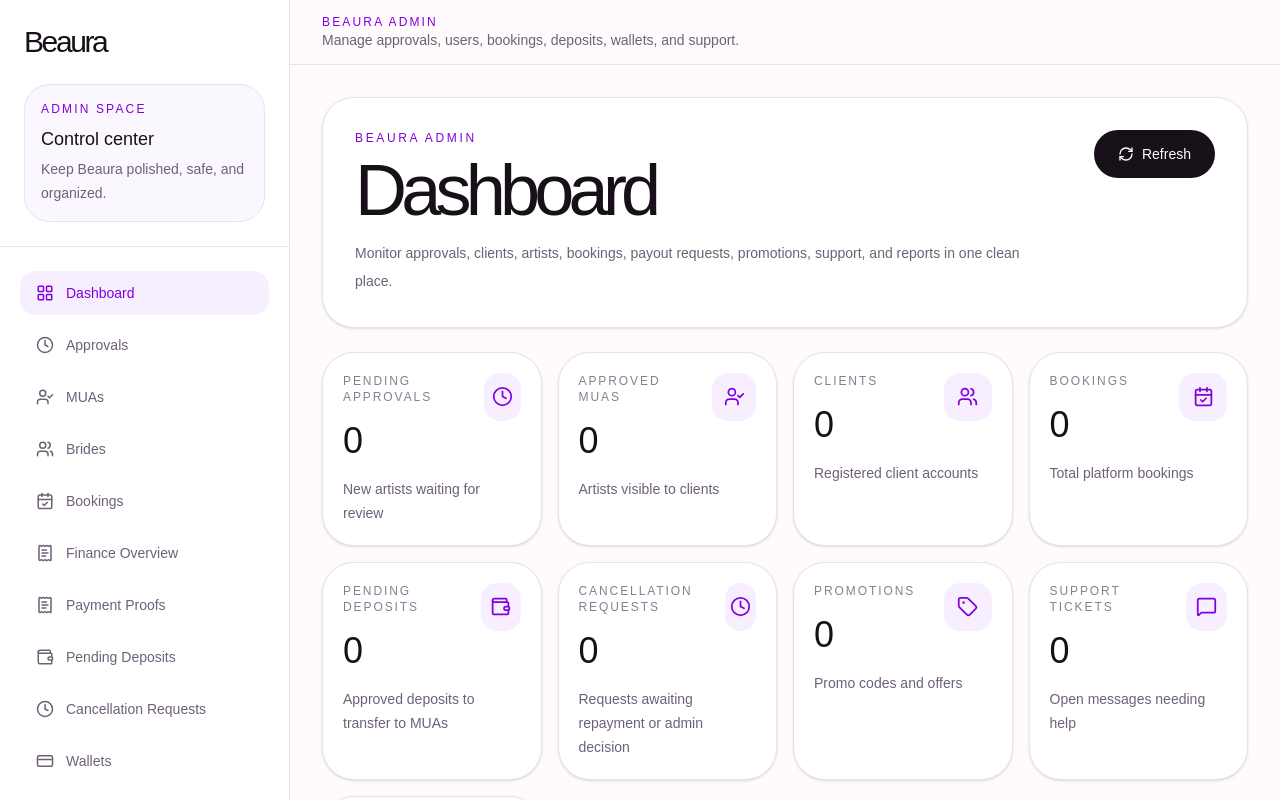
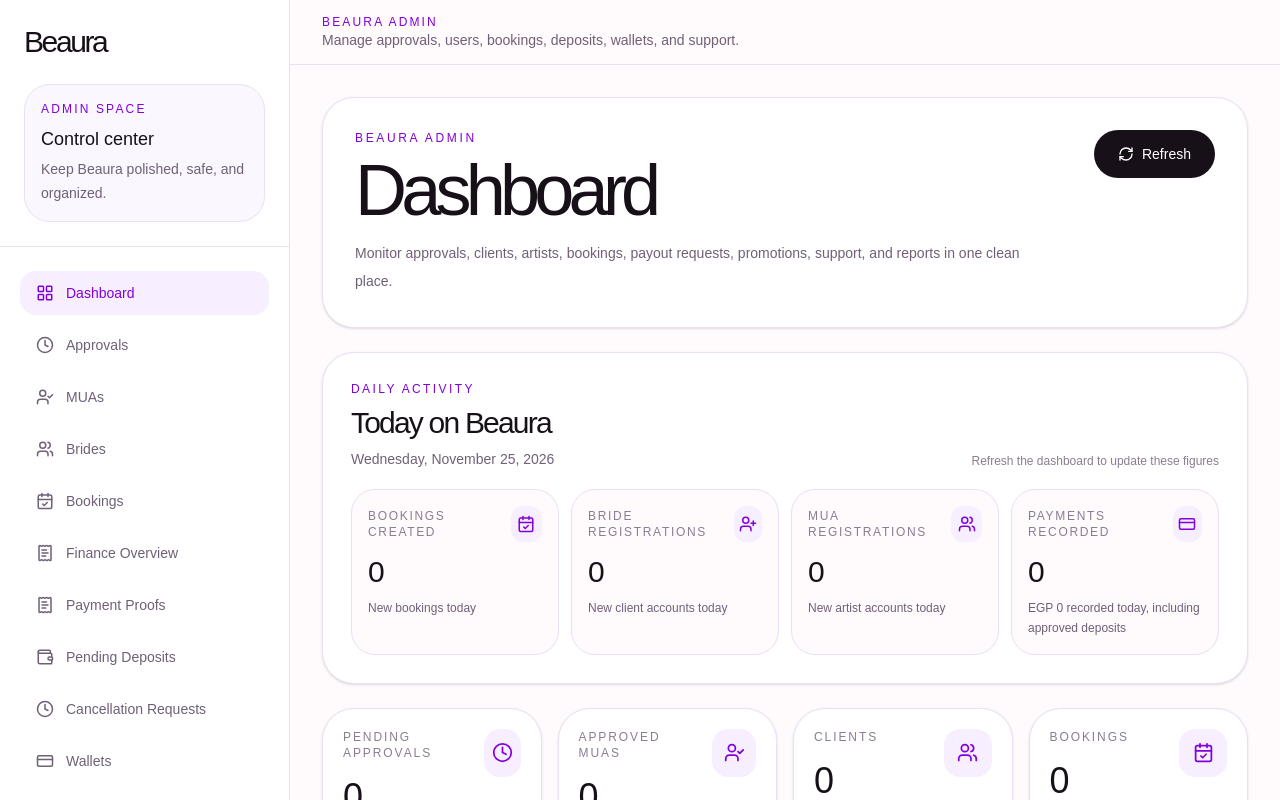
Before and after one commit to mshahd2410-create/beaura, a Next.js app: page /admin in a window 1280 px wide. Shown: the top 800 px of the page. Built offline with nearby package versions, Linux system fonts and the light colour scheme; no server answers; the database is empty.

Commit message:
Add daily activity overview to admin dashboard

```diff
--- a/app/admin/page.tsx
+++ b/app/admin/page.tsx
@@ -15,6 +15,8 @@ import {
   Tag,
   BarChart3,
   Settings,
+  UserPlus,
+  CreditCard,
 } from "lucide-react";
 import { supabase } from "@/lib/supabaseClient";
 
@@ -28,6 +30,14 @@ type DashboardStats = {
   cancellationRequests: number;
   promotions: number;
   reports: number;
+};
+
+type ActivityOverview = {
+  bookingsToday: number;
+  brideRegistrationsToday: number;
+  muaRegistrationsToday: number;
+  paymentsToday: number;
+  paymentValueToday: number;
 };
 
 export default function AdminDashboardPage() {
@@ -44,6 +54,14 @@ export default function AdminDashboardPage() {
   });
 
   const [loading, setLoading] = useState(true);
+  const [activity, setActivity] = useState<ActivityOverview>({
+    bookingsToday: 0,
+    brideRegistrationsToday: 0,
+    muaRegistrationsToday: 0,
+    paymentsToday: 0,
+    paymentValueToday: 0,
+  });
+  const [activityError, setActivityError] = useState<string | null>(null);
 
   useEffect(() => {
     fetchStats();
@@ -69,6 +87,9 @@ export default function AdminDashboardPage() {
 
   async function fetchStats() {
     setLoading(true);
+    setActivityError(null);
+
+    const { start: todayStart, end: tomorrowStart } = getCairoDayBounds();
 
     const [
       pendingMuas,
@@ -109,6 +130,37 @@ export default function AdminDashboardPage() {
     });
 
     setLoading(false);
+
+    const [bookingsToday, brideRegistrationsToday, muaRegistrationsToday, cardPayments, walletPayments, approvedDeposits] =
+      await Promise.all([
+        getCount("bookings", (q) => q.gte("created_at", todayStart).lt("created_at", tomorrowStart)),
+        getCount("bride_profiles", (q) => q.gte("created_at", todayStart).lt("created_at", tomorrowStart)),
+        getCount("mua_profiles", (q) => q.gte("created_at", todayStart).lt("created_at", tomorrowStart)),
+        supabase.from("bookings").select("id, total_price").eq("card_paid", true).gte("card_paid_at", todayStart).lt("card_paid_at", tomorrowStart),
+        supabase.from("bookings").select("id, total_price").eq("payment_method", "credit_balance").eq("wallet_charged", true).gte("wallet_charged_at", todayStart).lt("wallet_charged_at", tomorrowStart),
+        supabase.from("bookings").select("id, deposit_amount").eq("payment_method", "transfer").eq("payment_proof_status", "approved").gte("payment_proof_reviewed_at", todayStart).lt("payment_proof_reviewed_at", tomorrowStart),
+      ]);
+
+    const paymentErrors = [cardPayments.error, walletPayments.error, approvedDeposits.error].filter(Boolean);
+    if (paymentErrors.length) {
+      setActivityError(paymentErrors.map((item) => item?.message).join(" · "));
+    }
+
+    const cardRows = cardPayments.data || [];
+    const walletRows = walletPayments.data || [];
+    const depositRows = approvedDeposits.data || [];
+    const paymentValueToday =
+      cardRows.reduce((sum, row) => sum + Number(row.total_price || 0), 0) +
+      walletRows.reduce((sum, row) => sum + Number(row.total_price || 0), 0) +
+      depositRows.reduce((sum, row) => sum + Number(row.deposit_amount || 0), 0);
+
+    setActivity({
+      bookingsToday,
+      brideRegistrationsToday,
+      muaRegistrationsToday,
+      paymentsToday: cardRows.length + walletRows.length + depositRows.length,
+      paymentValueToday,
+    });
   }
 
   const cards = [
@@ -205,6 +257,28 @@ export default function AdminDashboardPage() {
           </button>
         </div>
       </div>
+
+      <section className="rounded-[2rem] border border-[#eadff5] bg-white p-6 shadow-sm sm:p-7">
+        <div className="flex flex-col gap-2 sm:flex-row sm:items-end sm:justify-between">
+          <div>
+            <p className="text-xs uppercase tracking-[0.2em] text-purple-700">Daily activity</p>
+            <h2 className="mt-2 text-3xl font-light tracking-[-0.06em] text-[#171018]">Today on Beaura</h2>
+            <p className="mt-2 text-sm text-[#6f6077]">{formatCairoToday()}</p>
+          </div>
+          <span className="text-xs text-[#8a7d91]">Refresh the dashboard to update these figures</span>
+        </div>
+        {activityError && (
+          <p role="alert" className="mt-4 rounded-xl border border-amber-200 bg-amber-50 p-3 text-xs text-amber-800">
+            Some payment activity could not be loaded: {activityError}
+          </p>
+        )}
+        <div className="mt-5 grid gap-3 sm:grid-cols-2 xl:grid-cols-4">
+          <ActivityCard label="Bookings created" value={loading ? "…" : activity.bookingsToday.toLocaleString("en-EG")} detail="New bookings today" icon={<CalendarCheck size={18} />} />
+          <ActivityCard label="Bride registrations" value={loading ? "…" : activity.brideRegistrationsToday.toLocaleString("en-EG")} detail="New client accounts today" icon={<UserPlus size={18} />} />
+          <ActivityCard label="MUA registrations" value={loading ? "…" : activity.muaRegistrationsToday.toLocaleString("en-EG")} detail="New artist accounts today" icon={<Users size={18} />} />
+          <ActivityCard label="Payments recorded" value={loading ? "…" : activity.paymentsToday.toLocaleString("en-EG")} detail={loading ? "Loading payment totals" : `EGP ${activity.paymentValueToday.toLocaleString("en-EG", { maximumFractionDigits: 2 })} recorded today, including approved deposits`} icon={<CreditCard size={18} />} />
+        </div>
+      </section>
 
       {loading ? (
         <div className="rounded-[2rem] border border-[#eadff5] bg-white p-8 text-sm text-[#6f6077] shadow-sm">
@@ -344,6 +418,53 @@ export default function AdminDashboardPage() {
   );
 }
 
+function getCairoDayBounds() {
+  const dateKey = new Intl.DateTimeFormat("en-CA", {
+    timeZone: "Africa/Cairo", year: "numeric", month: "2-digit", day: "2-digit",
+  }).format(new Date());
+  const nextDate = new Date(`${dateKey}T00:00:00.000Z`);
+  nextDate.setUTCDate(nextDate.getUTCDate() + 1);
+  return {
+    start: cairoMidnightUtc(dateKey),
+    end: cairoMidnightUtc(nextDate.toISOString().slice(0, 10)),
+  };
+}
+
+function cairoMidnightUtc(dateKey: string) {
+  const utcGuess = new Date(`${dateKey}T00:00:00.000Z`);
+  const parts = new Intl.DateTimeFormat("en-GB", {
+    timeZone: "Africa/Cairo", year: "numeric", month: "2-digit", day: "2-digit",
+    hour: "2-digit", minute: "2-digit", second: "2-digit", hourCycle: "h23",
+  }).formatToParts(utcGuess);
+  const values = Object.fromEntries(parts.map((part) => [part.type, part.value]));
+  const cairoAsUtc = Date.UTC(
+    Number(values.year), Number(values.month) - 1, Number(values.day),
+    Number(values.hour), Number(values.minute), Number(values.second)
+  );
+  return new Date(Date.parse(`${dateKey}T00:00:00.000Z`) - (cairoAsUtc - utcGuess.getTime())).toISOString();
+}
+
+function formatCairoToday() {
+  return new Intl.DateTimeFormat("en-EG", {
+    timeZone: "Africa/Cairo", weekday: "long", day: "numeric", month: "long", year: "numeric",
+  }).format(new Date());
+}
+
+function ActivityCard({ label, value, detail, icon }: {
+  label: string; value: string; detail: string; icon: React.ReactNode;
+}) {
+  return (
+    <article className="rounded-[1.5rem] border border-[#eadff5] bg-[#fffafc] p-4">
+      <div className="flex items-center justify-between gap-3">
+        <p className="text-xs uppercase tracking-[0.14em] text-[#8a7d91]">{label}</p>
+        <span className="grid h-9 w-9 place-items-center rounded-xl bg-[#f7efff] text-purple-700">{icon}</span>
+      </div>
+      <p className="mt-3 text-3xl font-light tracking-[-0.05em] text-[#171018]">{value}</p>
+      <p className="mt-2 text-xs leading-5 text-[#6f6077]">{detail}</p>
+    </article>
+  );
+}
+
 function AttentionItem({
   show,
   emptyText,
```
